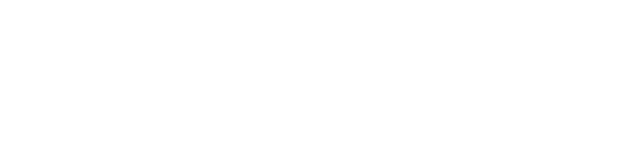
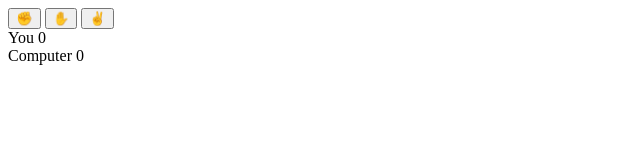
Before and after one commit to Edgarsar/Rock-Paper-Scissors, a plain HTML site: page index.html in a window 1280 px wide. Shown: the whole page, without its empty margins (0-640 px from the left). Drawn offline with Linux system fonts and the light colour scheme.

Commit message:
Create all necessary elements

```diff
--- a/index.html
+++ b/index.html
@@ -9,7 +9,20 @@
 </head>
 
 <body>
-
+  <div class="selections">
+    <button class="selection">✊</button>
+    <button class="selection">✋</button>
+    <button class="selection">✌</button>
+  </div>
+  <div class="results">
+    <div>
+      You
+      <span class="result-score">0</span>
+    </div>
+    <div data-final-column>
+      Computer
+      <span class="result-score">0</span>
+    </div>
 </body>
 
 </html>
```
